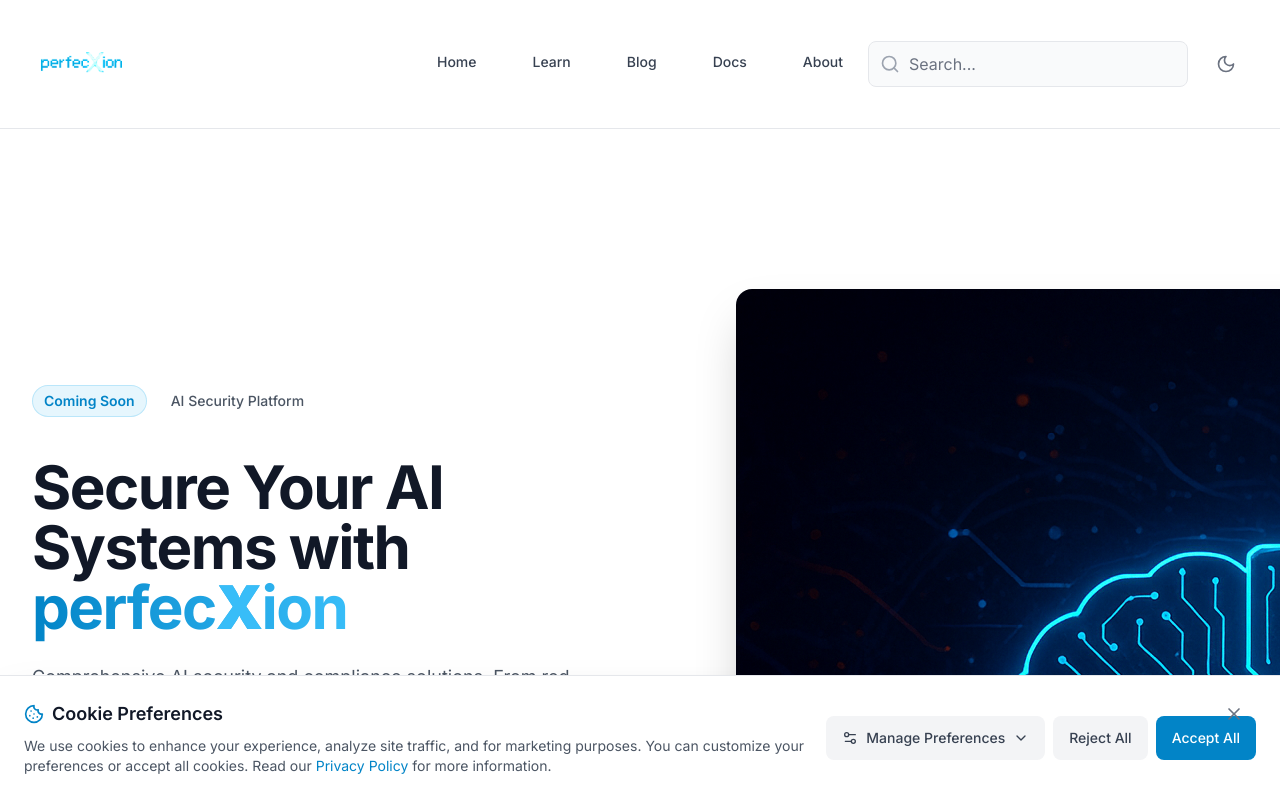
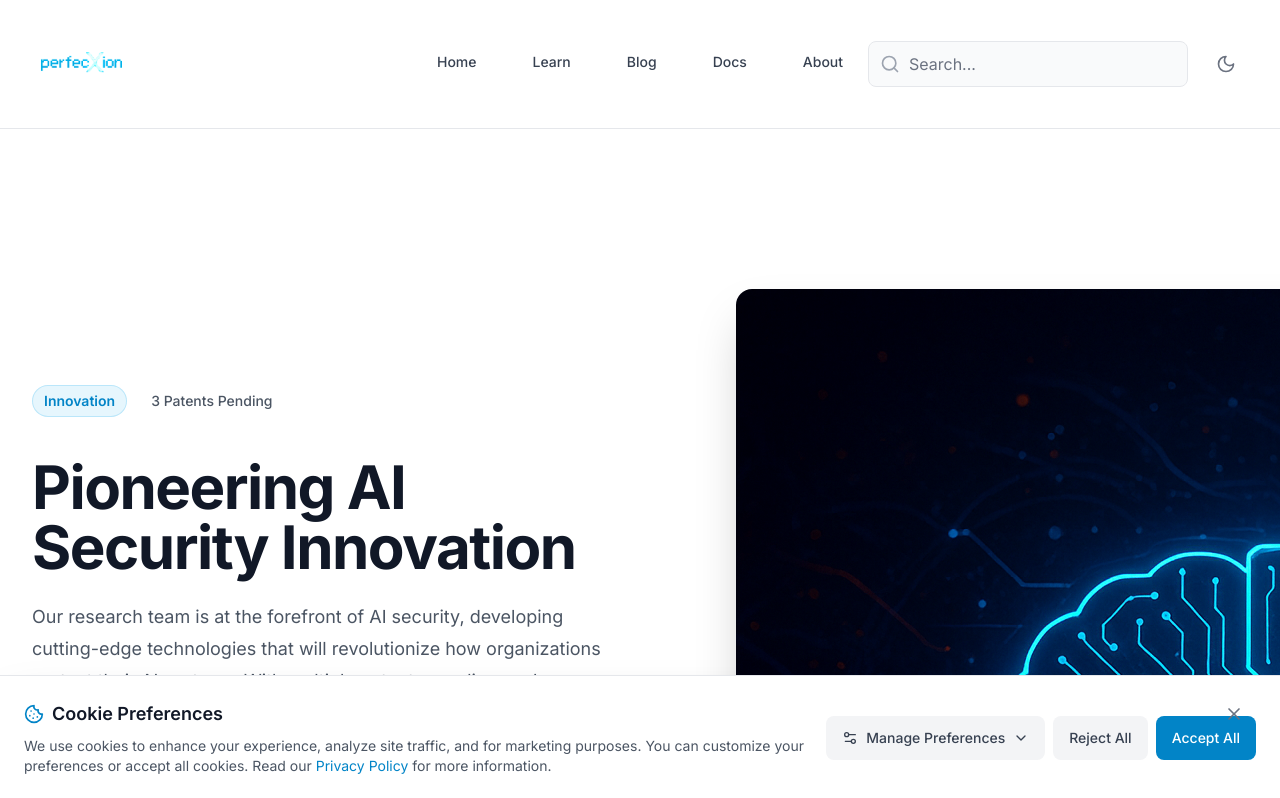
Before and after one commit to perfecxion-ai/perfecxion-site, a Next.js app: page / in a window 1280 px wide. Shown: the top 798 px of the page. Built offline with nearby package versions, Linux system fonts and the light colour scheme.

Commit message:
Fix hero section: update text to innovation messaging and fix patent badge positioning

```diff
--- a/app/page.tsx
+++ b/app/page.tsx
@@ -16,22 +16,20 @@
             <div className="mt-24 sm:mt-32 lg:mt-16">
               <div className="inline-flex space-x-6 group">
                 <span className="rounded-full bg-primary-500/10 px-3 py-1 text-sm font-semibold leading-6 text-primary-600 ring-1 ring-inset ring-primary-500/20 dark:text-primary-400">
-                  Coming Soon
+                  Innovation
                 </span>
                 <span className="inline-flex items-center space-x-2 text-sm font-medium leading-6 text-gray-600 dark:text-gray-300">
-                  <span>AI Security Platform</span>
+                  <span>3 Patents Pending</span>
                 </span>
               </div>
             </div>
             <h1 className="mt-10 text-4xl font-bold tracking-tight text-gray-900 dark:text-white sm:text-6xl">
-              Secure Your AI Systems with{' '}
-              <span className="gradient-text">
-                perfec<span className="text-primary-400 font-black">X</span>ion
-              </span>
+              Pioneering AI Security Innovation
             </h1>
             <p className="mt-6 text-lg leading-8 text-gray-600 dark:text-gray-300">
-              Comprehensive AI security and compliance solutions. From red teaming to guardrails,
-              we help you build trustworthy AI systems that meet the highest security standards.
+              Our research team is at the forefront of AI security, developing cutting-edge technologies
+              that will revolutionize how organizations protect their AI systems. With multiple patents
+              pending, we're building the future of AI security.
             </p>
             <div className="mt-10">
               <CTAWrapper
@@ -44,7 +42,7 @@
           </div>
           <div className="mx-auto mt-16 flex max-w-2xl sm:mt-24 lg:ml-10 lg:mr-0 lg:mt-0 lg:max-w-none lg:flex-none xl:ml-32">
             <div className="max-w-3xl flex-none sm:max-w-5xl lg:max-w-none">
-              <div className="rounded-2xl overflow-hidden shadow-2xl">
+              <div className="rounded-2xl overflow-hidden shadow-2xl relative">
                 <Image
                   src="/images/homepage.png"
                   alt="AI Security Innovation - Research and Development"
@@ -53,7 +51,7 @@
                   className="w-full h-auto"
                   priority
                 />
-                <div className="absolute -bottom-4 -right-4 bg-primary-500 text-white px-4 py-2 rounded-full text-sm font-semibold shadow-lg">
+                <div className="absolute top-4 right-4 bg-primary-500 text-white px-4 py-2 rounded-full text-sm font-semibold shadow-lg">
                   3 Patents Pending
                 </div>
               </div>
```
